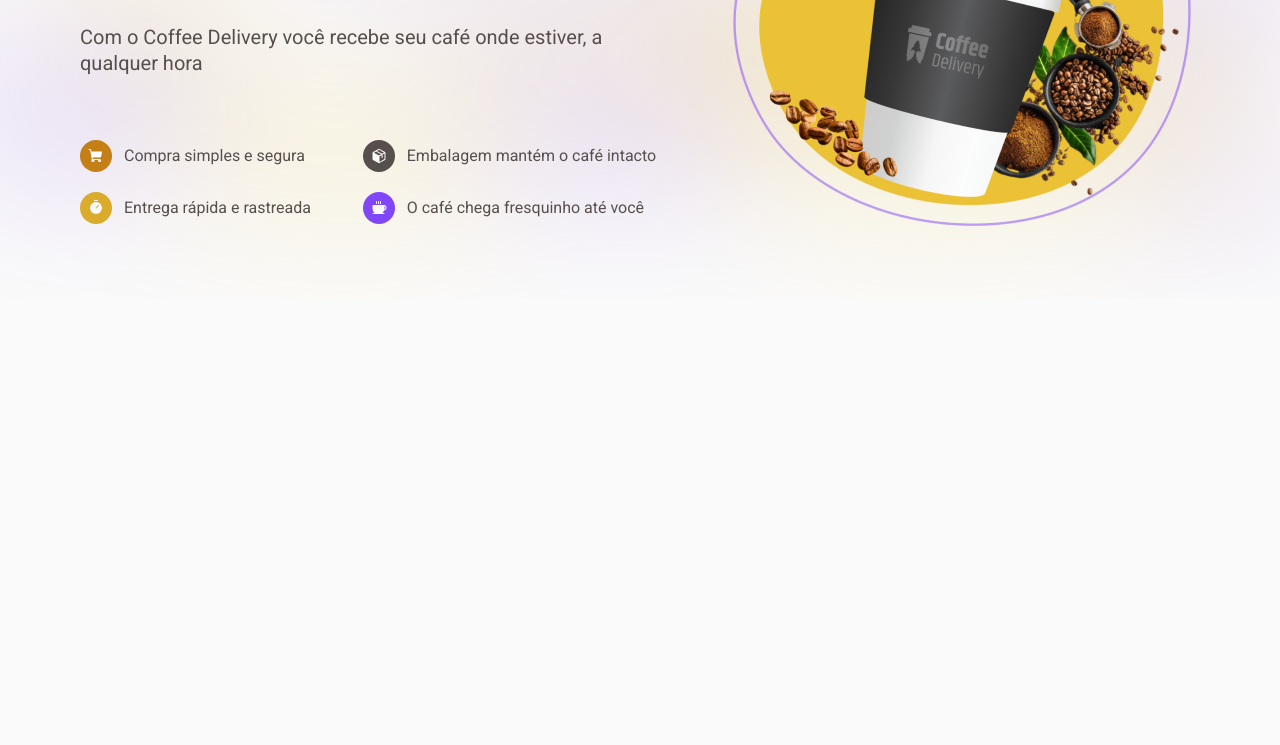
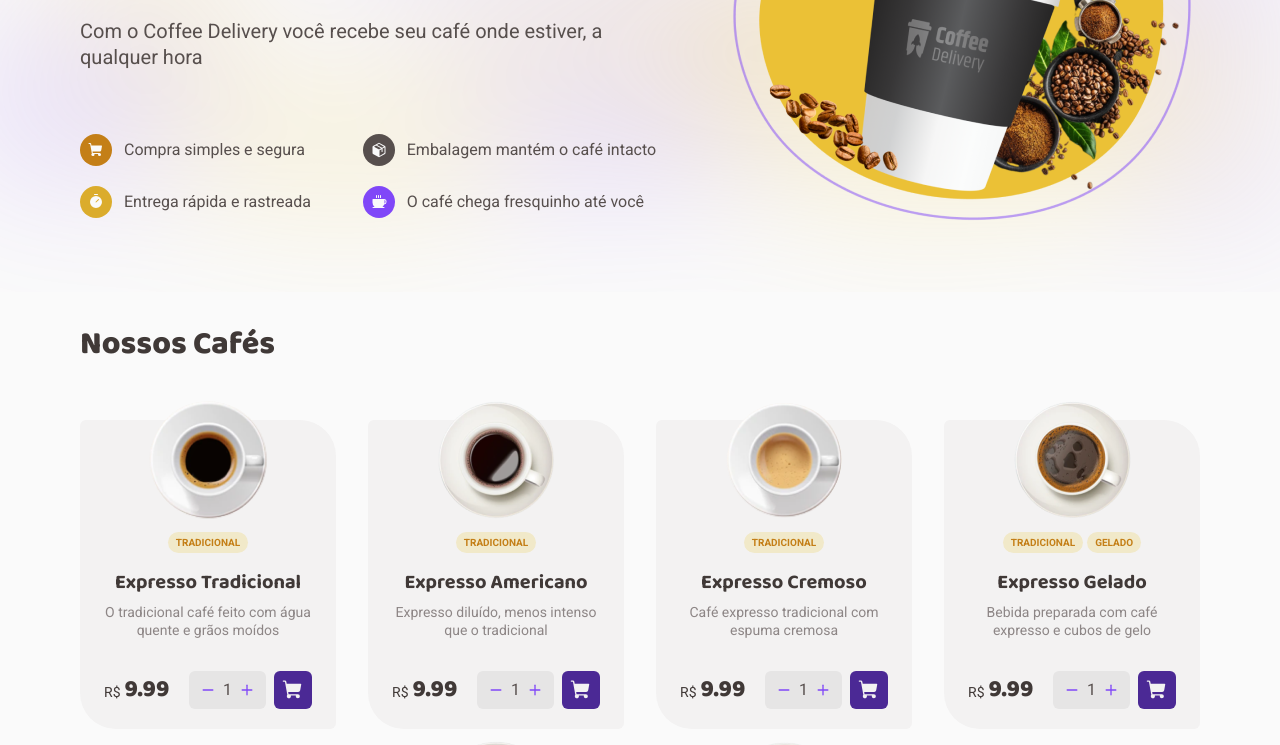
Before and after one commit to thrsouza/coffe-delivery, a React (Vite) app: page / in a window 1280 px wide. Shown: the part 300-1045 px from the top of the page. Before the commit the page ends 800 px from the top, so only its background shows below. Built offline with nearby package versions, Linux system fonts and the light colour scheme.

Commit message:
chore: end of home layout

```diff
--- a/src/components/Header/styles.ts
+++ b/src/components/Header/styles.ts
@@ -4,6 +4,8 @@ import styled from 'styled-components'
 export const HeaderContainer = styled.header`
   width: 100%;
   padding: 0 1rem;
+  position: fixed;
+  background-color: ${(props) => props.theme.gray100};
 `
 
 export const HeaderContent = styled.div`
@@ -12,9 +14,9 @@ export const HeaderContent = styled.div`
   justify-content: space-between;
 
   width: 100%;
+  height: 6.5rem;
   max-width: 70rem;
   margin: 0 auto;
-  padding: 2rem 0;
 
   img {
     height: 2.5rem;
--- a/src/data/coffees.ts
+++ b/src/data/coffees.ts
@@ -5,13 +5,13 @@ type TagsData =
   | 'alcoólico'
   | 'gelado'
 
-interface CoffeeData {
+export interface CoffeeData {
   id: number
   name: string
   description: string
   tags: TagsData[]
   price: number
-  image: string
+  imageUrl: string
 }
 
 export const coffees: CoffeeData[] = [
@@ -21,7 +21,7 @@ export const coffees: CoffeeData[] = [
     description: 'O tradicional café feito com água quente e grãos moídos',
     tags: ['tradicional'],
     price: 9.99,
-    image: '/assets/images/products/expresso-tradicional.png',
+    imageUrl: '/assets/images/products/expresso-tradicional.png',
   },
 
   {
@@ -30,7 +30,7 @@ export const coffees: CoffeeData[] = [
     description: 'Expresso diluído, menos intenso que o tradicional',
     tags: ['tradicional'],
     price: 9.99,
-    image: '/assets/images/products/expresso-americano.png',
+    imageUrl: '/assets/images/products/expresso-americano.png',
   },
 
   {
@@ -39,7 +39,7 @@ export const coffees: CoffeeData[] = [
     description: 'Café expresso tradicional com espuma cremosa',
     tags: ['tradicional'],
     price: 9.99,
-    image: '/assets/images/products/expresso-cremoso.png',
+    imageUrl: '/assets/images/products/expresso-cremoso.png',
   },
 
   {
@@ -48,7 +48,7 @@ export const coffees: CoffeeData[] = [
     description: 'Bebida preparada com café expresso e cubos de gelo',
     tags: ['tradicional', 'gelado'],
     price: 9.99,
-    image: '/assets/images/products/expresso-gelado.png',
+    imageUrl: '/assets/images/products/expresso-gelado.png',
   },
 
   {
@@ -57,7 +57,7 @@ export const coffees: CoffeeData[] = [
     description: 'Meio a meio de expresso tradicional com leite vaporizado',
     tags: ['tradicional', 'com leite'],
     price: 9.99,
-    image: '/assets/images/products/cafe-com-leite.png',
+    imageUrl: '/assets/images/products/cafe-com-leite.png',
   },
 
   {
@@ -67,7 +67,7 @@ export const coffees: CoffeeData[] = [
       'Uma dose de café expresso com o dobro de leite e espuma cremosa',
     tags: ['tradicional', 'com leite'],
     price: 9.99,
-    image: '/assets/images/products/latte.png',
+    imageUrl: '/assets/images/products/latte.png',
   },
 
   {
@@ -77,7 +77,7 @@ export const coffees: CoffeeData[] = [
       'Bebida com canela feita de doses iguais de café, leite e espuma',
     tags: ['tradicional', 'com leite'],
     price: 9.99,
-    image: '/assets/images/products/capuccino.png',
+    imageUrl: '/assets/images/products/capuccino.png',
   },
 
   {
@@ -87,7 +87,7 @@ export const coffees: CoffeeData[] = [
       'Café expresso misturado com um pouco de leite quente e espuma',
     tags: ['tradicional', 'com leite'],
     price: 9.99,
-    image: '/assets/images/products/macchiato.png',
+    imageUrl: '/assets/images/products/macchiato.png',
   },
 
   {
@@ -96,7 +96,7 @@ export const coffees: CoffeeData[] = [
     description: 'Café expresso com calda de chocolate, pouco leite e espuma',
     tags: ['tradicional', 'com leite'],
     price: 9.99,
-    image: '/assets/images/products/mocaccino.png',
+    imageUrl: '/assets/images/products/mocaccino.png',
   },
 
   {
@@ -105,7 +105,7 @@ export const coffees: CoffeeData[] = [
     description: 'Bebida feita com chocolate dissolvido no leite quente e café',
     tags: ['especial', 'com leite'],
     price: 9.99,
-    image: '/assets/images/products/chocolate-quente.png',
+    imageUrl: '/assets/images/products/chocolate-quente.png',
   },
 
   {
@@ -115,7 +115,7 @@ export const coffees: CoffeeData[] = [
       'Drink gelado de café expresso com rum, creme de leite e hortelã',
     tags: ['especial', 'alcoólico', 'gelado'],
     price: 9.99,
-    image: '/assets/images/products/cubano.png',
+    imageUrl: '/assets/images/products/cubano.png',
   },
 
   {
@@ -124,7 +124,7 @@ export const coffees: CoffeeData[] = [
     description: 'Bebida adocicada preparada com café e leite de coco',
     tags: ['especial'],
     price: 9.99,
-    image: '/assets/images/products/havaiano.png',
+    imageUrl: '/assets/images/products/havaiano.png',
   },
 
   {
@@ -133,7 +133,7 @@ export const coffees: CoffeeData[] = [
     description: 'Bebida preparada com grãos de café árabe e especiarias',
     tags: ['especial'],
     price: 9.99,
-    image: '/assets/images/products/arabe.png',
+    imageUrl: '/assets/images/products/arabe.png',
   },
 
   {
@@ -142,6 +142,6 @@ export const coffees: CoffeeData[] = [
     description: 'Bebida a base de café, uísque irlandês, açúcar e chantilly',
     tags: ['especial', 'alcoólico'],
     price: 9.99,
-    image: '/assets/images/products/irlandes.png',
+    imageUrl: '/assets/images/products/irlandes.png',
   },
 ]
--- /dev/null
+++ b/src/pages/Home/components/CoffeeCard/index.tsx
@@ -0,0 +1,81 @@
+import { Minus, Plus, ShoppingCart } from 'phosphor-react'
+import { useState } from 'react'
+
+import {
+  AddToCartButton,
+  AmountSelector,
+  CoffeeCardContainer,
+  Description,
+  Footer,
+  Image,
+  Price,
+  Tags,
+} from './styles'
+
+interface CoffeeCardProps {
+  id: number
+  name: string
+  description: string
+  tags: string[]
+  price: number
+  imageUrl: string
+}
+
+export function CoffeeCard({
+  id,
+  name,
+  description,
+  tags,
+  price,
+  imageUrl,
+}: CoffeeCardProps) {
+  const [amount, setAmount] = useState(1)
+
+  function handleIncreaseAmount() {
+    setAmount((state) => {
+      if (state < 5) {
+        return state + 1
+      }
+      return 5
+    })
+  }
+
+  function handleDecreaseAmount() {
+    setAmount((state) => {
+      if (state > 1) {
+        return state - 1
+      }
+      return 1
+    })
+  }
+
+  return (
+    <CoffeeCardContainer key={id}>
+      <Image src={imageUrl} alt={description} width={120} height={120} />
+      <Tags>
+        {tags.map((tag) => (
+          <span key={tag}>{tag}</span>
+        ))}
+      </Tags>
+      <h4>{name}</h4>
+      <Description>{description}</Description>
+      <Footer>
+        <Price>{price.toLocaleString()}</Price>
+        <div>
+          <AmountSelector>
+            <button onClick={handleDecreaseAmount}>
+              <Minus size={14} weight="bold" />
+            </button>
+            {amount}
+            <button onClick={handleIncreaseAmount}>
+              <Plus size={14} weight="bold" />
+            </button>
+          </AmountSelector>
+          <AddToCartButton type="button">
+            <ShoppingCart size={22} weight="fill" />
+          </AddToCartButton>
+        </div>
+      </Footer>
+    </CoffeeCardContainer>
+  )
+}
--- /dev/null
+++ b/src/pages/Home/components/CoffeeCard/styles.ts
@@ -0,0 +1,116 @@
+import styled from 'styled-components'
+
+export const CoffeeCardContainer = styled.div`
+  display: flex;
+  flex-direction: column;
+  justify-content: center;
+  align-items: center;
+
+  border-radius: 6px 36px;
+  padding: 1.25rem 1.5rem;
+
+  background: ${(props) => props.theme.gray200};
+`
+
+export const Tags = styled.div`
+  display: flex;
+  align-items: center;
+  justify-content: center;
+  gap: 0.25rem;
+
+  margin-top: 0.75rem;
+  margin-bottom: 1rem;
+
+  > span {
+    font-size: 0.625rem;
+    font-weight: bold;
+    text-transform: uppercase;
+    padding: 0.25rem 0.5rem;
+
+    border-radius: 100px;
+
+    background: ${(props) => props.theme.yellow300};
+    color: ${(props) => props.theme.yellow700};
+  }
+`
+
+export const Image = styled.img`
+  margin-top: -2.5rem;
+`
+
+export const Description = styled.p`
+  font-size: 0.875rem;
+  text-align: center;
+
+  margin-top: 0.5rem;
+  margin-bottom: 2rem;
+
+  color: ${(props) => props.theme.gray600};
+`
+
+export const Footer = styled.footer`
+  display: flex;
+  align-items: center;
+  justify-content: space-between;
+  width: 100%;
+
+  > div {
+    display: flex;
+    align-items: center;
+    gap: 0.5rem;
+  }
+`
+
+export const Price = styled.h3`
+  display: flex;
+  align-items: flex-end;
+  gap: 0.25rem;
+
+  &::before {
+    content: 'R$';
+    font-family: 'Roboto', sans-serif;
+    font-weight: 400;
+    font-size: 0.875rem;
+    line-height: 2;
+  }
+`
+
+export const AmountSelector = styled.div`
+  display: flex;
+  align-items: center;
+  gap: 0.5rem;
+
+  padding: 0.75rem;
+  border-radius: 6px;
+  line-height: 0;
+
+  background: ${(props) => props.theme.gray400};
+
+  > button {
+    line-height: 0;
+    background: transparent;
+    border: none;
+
+    cursor: pointer;
+
+    color: ${(props) => props.theme.purple500};
+
+    &:hover {
+      color: ${(props) => props.theme.purple700};
+    }
+  }
+`
+
+export const AddToCartButton = styled.button`
+  border: none;
+  border-radius: 6px;
+  padding: 0.5rem;
+  line-height: 0;
+
+  background: ${(props) => props.theme.purple700};
+  color: ${(props) => props.theme.gray200};
+
+  &:hover {
+    background: ${(props) => props.theme.purple500};
+  }
+`
--- /dev/null
+++ b/src/pages/Home/components/Coffees/index.tsx
@@ -0,0 +1,30 @@
+import { CoffeeData } from '../../../../data/coffees'
+import { CoffeeCard } from '../CoffeeCard'
+import { CoffeesContainer, CoffeesContent } from './styles'
+
+interface CoffeesProps {
+  items: CoffeeData[]
+}
+
+export function Coffees({ items }: CoffeesProps) {
+  return (
+    <CoffeesContainer>
+      <CoffeesContent>
+        <h2>Nossos Cafés</h2>
+        <div>
+          {items.map((item) => (
+            <CoffeeCard
+              key={item.id}
+              id={item.id}
+              name={item.name}
+              description={item.description}
+              tags={item.tags}
+              price={item.price}
+              imageUrl={item.imageUrl}
+            />
+          ))}
+        </div>
+      </CoffeesContent>
+    </CoffeesContainer>
+  )
+}
--- /dev/null
+++ b/src/pages/Home/components/Coffees/styles.ts
@@ -0,0 +1,23 @@
+import styled from 'styled-components'
+
+export const CoffeesContainer = styled.section`
+  width: 100%;
+  padding: 0 1rem;
+`
+
+export const CoffeesContent = styled.div`
+  display: flex;
+  flex-direction: column;
+  justify-content: center;
+  gap: 3.375rem;
+
+  width: 100%;
+  max-width: 70rem;
+  margin: 2rem auto;
+
+  > div {
+    display: grid;
+    grid-template-columns: repeat(auto-fit, minmax(16rem, auto));
+    grid-gap: 2rem;
+  }
+`
--- a/src/pages/Home/index.tsx
+++ b/src/pages/Home/index.tsx
@@ -1,9 +1,14 @@
+import { Coffees } from './components/Coffees'
 import { Hero } from './components/Hero'
+
+import { coffees } from '../../data/coffees'
+import { HomeContainer } from './styles'
 
 export function Home() {
   return (
-    <>
+    <HomeContainer>
       <Hero />
-    </>
+      <Coffees items={coffees} />
+    </HomeContainer>
   )
 }
--- /dev/null
+++ b/src/pages/Home/styles.ts
@@ -0,0 +1,5 @@
+import styled from 'styled-components'
+
+export const HomeContainer = styled.main`
+  margin: 6.5rem 0;
+`
```
